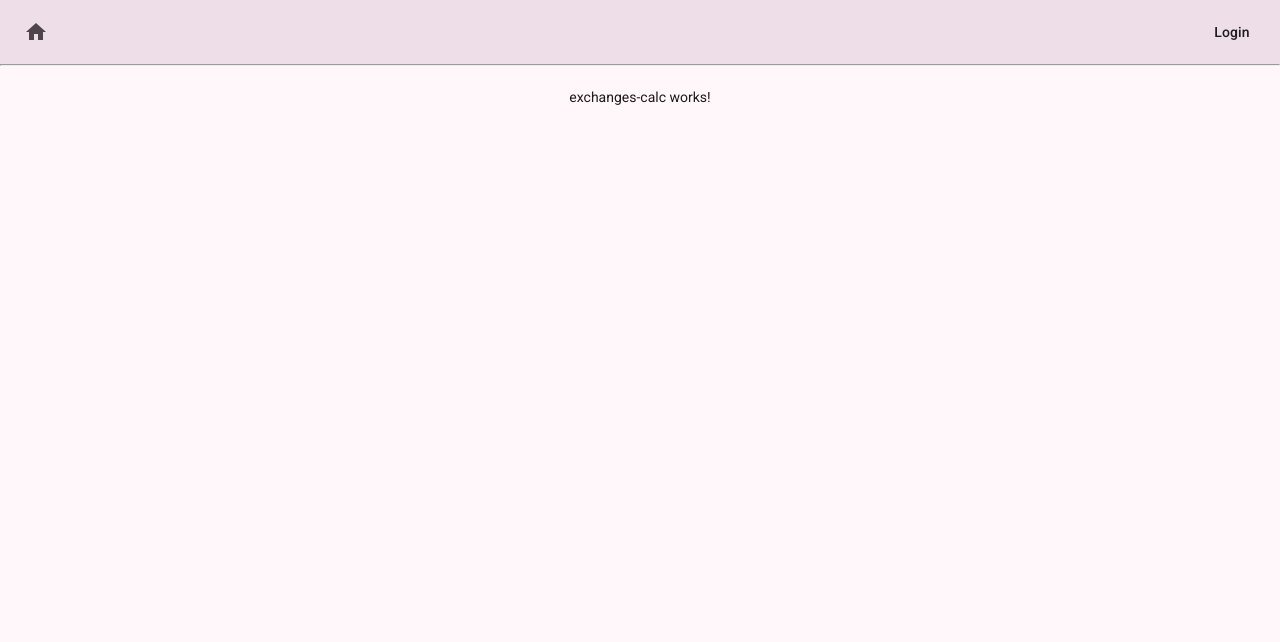
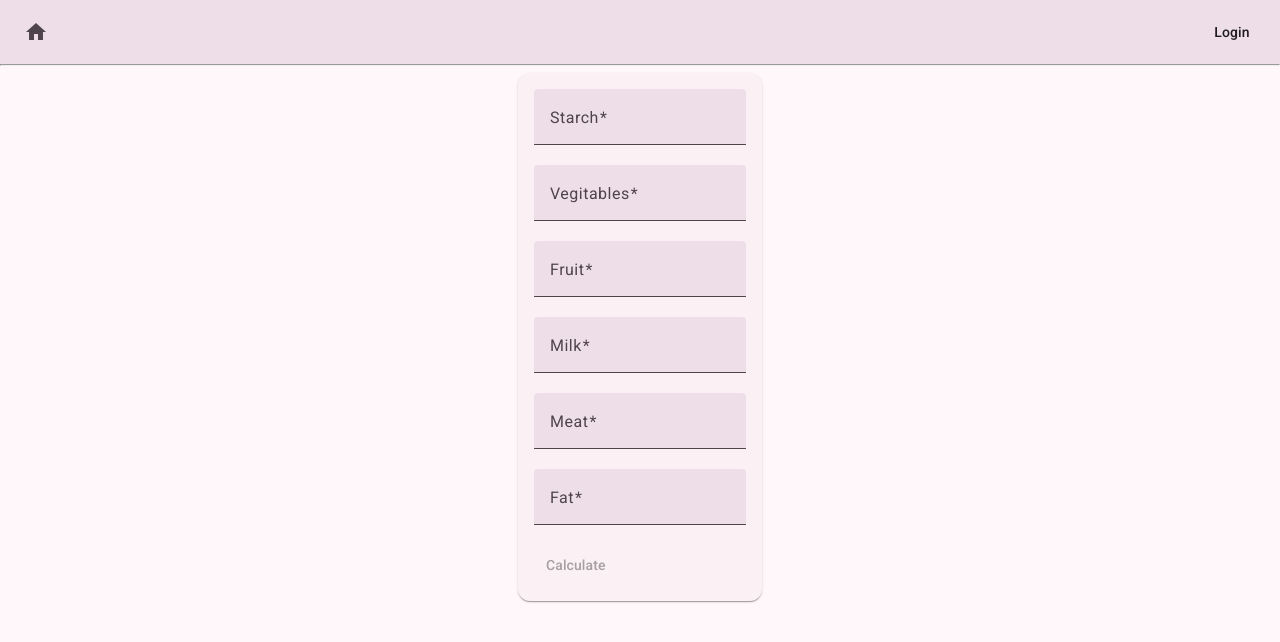
Before and after one commit to SleepyNatDev/RDHelp, an Angular app: page /exchanges-calc in a window 1280 px wide. Shown: the top 642 px of the page. Built offline with nearby package versions, Linux system fonts and the light colour scheme.

Commit message:
finishing up bmi calculator, starting exhanges calculator

```diff
--- a/src/app/bmi-calc/bmi-calc.html
+++ b/src/app/bmi-calc/bmi-calc.html
@@ -7,19 +7,19 @@
             <form #fu="ngForm" (ngSubmit)="submitFreedomUnits()">
                 <mat-form-field>
                     <mat-label>ft</mat-label>
-                    <input matInput type="number" pattern="^\d$" name="height-feet" [(ngModel)]="height_ft" required #ft="ngModel">
+                    <input matInput pattern="^\d*$" name="height-feet" [(ngModel)]="height_ft" required #ft="ngModel">
                 </mat-form-field>
                 <mat-form-field>
                     <mat-label>in</mat-label>
-                    <input matInput type="number" pattern="^\d*(\.\d{0,2})?$" name="height-inches" [(ngModel)]="height_in" required #inches="ngModel">
+                    <input matInput pattern="^\d*(\.\d{0,2})?$" name="height-inches" [(ngModel)]="height_in" required #inches="ngModel">
                 </mat-form-field>
                 <mat-form-field>
                     <mat-label>lbs</mat-label>
-                    <input matInput type="number" pattern="^\d*(\.\d{0,2})?$" name="weight-lbs" [(ngModel)]="weight_lbs" required #lbs="ngModel">
+                    <input matInput pattern="^\d*(\.\d{0,2})?$" name="weight-lbs" [(ngModel)]="weight_lbs" required #lbs="ngModel">
                 </mat-form-field>
-                <div *ngIf="(ft.invalid && (ft.dirty || ft.touched)) ||
+                <div [hidden]="!(ft.invalid && (ft.dirty || ft.touched)) ||
                     (inches.invalid && (inches.dirty || inches.touched)) ||
-                    (lbs.invalid && (lbs.dirty || lbs.touched))" class="alert">Please fill all fields.</div>
+                    (lbs.invalid && (lbs.dirty || lbs.touched))" class="alert">Invalid values.</div>
                 <button matButton [disabled]="fu.invalid">Calculate</button>
             </form>
         </div>
@@ -27,21 +27,21 @@
             <form #mu="ngForm" (ngSubmit)="submitMetricUnits()">
                 <mat-form-field>
                     <mat-label>cm</mat-label>
-                    <input matInput type="number" pattern="^\d*(\.\d{0,2})?$" name="height-cm" [(ngModel)]="height_cm" required #cm="ngModel">
+                    <input matInput pattern="^\d*(\.\d{0,2})?$" name="height-cm" [(ngModel)]="height_cm" required #cm="ngModel">
                 </mat-form-field>
                 <mat-form-field>
                     <mat-label>kgs</mat-label>
-                    <input matInput type="number" pattern="^\d*(\.\d{0,2})?$" name="weight-kg" [(ngModel)]="weight_kgs" required #kgs="ngModel">
+                    <input matInput pattern="^\d*(\.\d{0,2})?$" name="weight-kg" [(ngModel)]="weight_kgs" required #kgs="ngModel">
                 </mat-form-field>
-                <div *ngIf="(cm.invalid && (cm.dirty || cm.touched)) ||
-                    (kgs.invalid && (kgs.dirty || kgs.touched))">Invalid</div>
+                <div [hidden]="!(cm.invalid && (cm.dirty || cm.touched)) ||
+                    (kgs.invalid && (kgs.dirty || kgs.touched))" class="alert">Invalid values.</div>
                 <button matButton [disabled]="mu.invalid">Calculate</button>
             </form>
         </div>
     </mat-card-content>
 </mat-card>
 <br>
-<div [hidden]="kgpm == 0">
+<div [hidden]="kgpm == 0 || isNaN(kgpm)">
     <mat-card>
         <mat-card-content>
             <mat-label>{{kgpm | number: '1.2-2'}}kg/m<sup>2</sup></mat-label>
--- a/src/app/bmi-calc/bmi-calc.scss
+++ b/src/app/bmi-calc/bmi-calc.scss
@@ -1,9 +1,5 @@
 form > mat-form-field {
     display: block;
-}
-
-.alert {
-    color: --mat-
 }
 
 .gimmeSpace {
--- a/src/app/bmi-calc/bmi-calc.ts
+++ b/src/app/bmi-calc/bmi-calc.ts
@@ -1,12 +1,11 @@
 import { Component } from '@angular/core';
-import { MatFormField, MatFormFieldControl, MatLabel } from '@angular/material/form-field';
+import { MatFormField, MatLabel } from '@angular/material/form-field';
 import { MatSlideToggle } from '@angular/material/slide-toggle';
-import { signal } from '@angular/core';
 import { FormsModule } from '@angular/forms';
-import { CommonModule, NgIf } from '@angular/common';
+import { CommonModule } from '@angular/common';
 import { MatInput } from '@angular/material/input';
 import { MatButton } from '@angular/material/button';
-import { MatCard, MatCardModule } from '@angular/material/card';
+import { MatCardModule } from '@angular/material/card';
 
 @Component({
   imports: [MatFormField, MatSlideToggle, FormsModule, CommonModule, MatLabel, MatInput, MatButton,
@@ -21,28 +20,39 @@ export class BmiCalc {
   checked = false;
 
   //Freedom Units
-  height_in = 0;
-  height_ft = 0;
-  weight_lbs = 0;
+  height_in: string | number = '';
+  height_ft: string | number = '';
+  weight_lbs: string | number = '';
 
   //Metric Units
-  height_cm = 0;
-  weight_kgs = 0;
+  height_cm: string | number = '';
+  weight_kgs: string | number = '';
 
   //results
   kgpm = 0;
 
   submitFreedomUnits() {
-    this.height_cm = this.truncateTwoDecimals(((this.height_ft * 12) + this.height_in) * 2.54);
-    this.weight_kgs = this.truncateTwoDecimals((this.weight_lbs / 2.205));
-    this.kgpm = this.truncateTwoDecimals((this.weight_lbs / Math.pow(this.height_ft * 12 + this.height_in, 2)) * 703);
+    var validIn: number = +this.height_in;
+    var validFt: number = +this.height_ft;
+    var validLbs: number = +this.weight_lbs;
+    var validCm: number = (validFt * 12 + validIn) * 2.54;
+    var validKgs: number = (validLbs / 2.205);
+    this.height_cm = this.truncateTwoDecimals(validCm);
+    this.weight_kgs = validKgs = this.truncateTwoDecimals(validKgs);
+    this.kgpm = this.truncateTwoDecimals(validKgs / Math.pow(validCm / 100, 2));
   }
 
   submitMetricUnits() {
-    this.height_in = this.truncateTwoDecimals(this.height_cm / 2.54 - (Math.floor((this.height_cm / 2.54) / 12) * 12));
-    this.height_ft = this.truncateTwoDecimals(Math.floor((this.height_cm / 2.54) / 12));
-    this.weight_lbs = this.truncateTwoDecimals(this.weight_kgs * 2.205);
-    this.kgpm = this.truncateTwoDecimals(this.weight_kgs / Math.pow(this.height_cm / 100, 2));
+    var validCm: number = +this.height_cm;
+    var validKgs: number = +this.weight_kgs;
+    this.height_in = this.truncateTwoDecimals(validCm / 2.54 - (Math.floor((validCm / 2.54) / 12) * 12));
+    this.height_ft = this.truncateTwoDecimals(Math.floor((validCm / 2.54) / 12));
+    this.weight_lbs = this.truncateTwoDecimals(validKgs * 2.205);
+    this.kgpm = this.truncateTwoDecimals(validKgs / Math.pow(validCm / 100, 2));
+  }
+
+  isNaN(value: number): boolean {
+    return Number.isNaN(value);
   }
 
   truncateTwoDecimals(input:number) {
--- a/src/app/exchanges-calc/exchanges-calc.html
+++ b/src/app/exchanges-calc/exchanges-calc.html
@@ -1 +1,36 @@
-<p>exchanges-calc works!</p>
+<mat-card>
+    <mat-card-content>
+        <div>
+            <form #fu="ngForm" (ngSubmit)="submitExchanges()">
+                <mat-form-field>
+                    <mat-label>Starch</mat-label>
+                    <input matInput pattern="^\d*$" name="height-feet" [(ngModel)]="starch_exch" required #ft="ngModel">
+                </mat-form-field>
+                <mat-form-field>
+                    <mat-label>Vegitables</mat-label>
+                    <input matInput pattern="^\d*$" name="height-inches" [(ngModel)]="veg_exch" required #inches="ngModel">
+                </mat-form-field>
+                <mat-form-field>
+                    <mat-label>Fruit</mat-label>
+                    <input matInput pattern="^\d*$" name="weight-lbs" [(ngModel)]="fruit_exch" required #lbs="ngModel">
+                </mat-form-field>
+                <mat-form-field>
+                    <mat-label>Milk</mat-label>
+                    <input matInput pattern="^\d*$" name="weight-lbs" [(ngModel)]="milk_exch" required #lbs="ngModel">
+                </mat-form-field>
+                <mat-form-field>
+                    <mat-label>Meat</mat-label>
+                    <input matInput pattern="^\d*$" name="weight-lbs" [(ngModel)]="meat_exch" required #lbs="ngModel">
+                </mat-form-field>
+                <mat-form-field>
+                    <mat-label>Fat</mat-label>
+                    <input matInput pattern="^\d*$" name="weight-lbs" [(ngModel)]="fat_exch" required #lbs="ngModel">
+                </mat-form-field>
+                <div [hidden]="!(ft.invalid && (ft.dirty || ft.touched)) ||
+                    (inches.invalid && (inches.dirty || inches.touched)) ||
+                    (lbs.invalid && (lbs.dirty || lbs.touched))" class="alert">Invalid values.</div>
+                <button matButton [disabled]="fu.invalid">Calculate</button>
+            </form>
+        </div>
+    </mat-card-content>
+</mat-card>
--- a/src/app/exchanges-calc/exchanges-calc.scss
+++ b/src/app/exchanges-calc/exchanges-calc.scss
@@ -0,0 +1,3 @@
+form > mat-form-field {
+    display: block;
+}
--- a/src/app/exchanges-calc/exchanges-calc.ts
+++ b/src/app/exchanges-calc/exchanges-calc.ts
@@ -1,9 +1,28 @@
 import { Component } from '@angular/core';
+import { MatFormField, MatLabel } from '@angular/material/form-field';
+import { MatSlideToggle } from '@angular/material/slide-toggle';
+import { FormsModule } from '@angular/forms';
+import { CommonModule } from '@angular/common';
+import { MatInput } from '@angular/material/input';
+import { MatButton } from '@angular/material/button';
+import { MatCardModule } from '@angular/material/card';
 
 @Component({
-  imports: [],
+  imports: [MatFormField, MatSlideToggle, FormsModule, CommonModule, MatLabel, MatInput, MatButton,
+    MatCardModule],
   selector: 'app-exchanges-calc',
   styleUrl: './exchanges-calc.scss',
   templateUrl: './exchanges-calc.html',
 })
-export class ExchangesCalc {}
+export class ExchangesCalc {
+  starch_exch: string | number = '';
+  fruit_exch: string | number = '';
+  veg_exch: string | number = '';
+  milk_exch: string | number = '';
+  meat_exch: string | number = '';
+  fat_exch: string | number = '';
+
+  submitExchanges() {
+
+  }
+}
```
